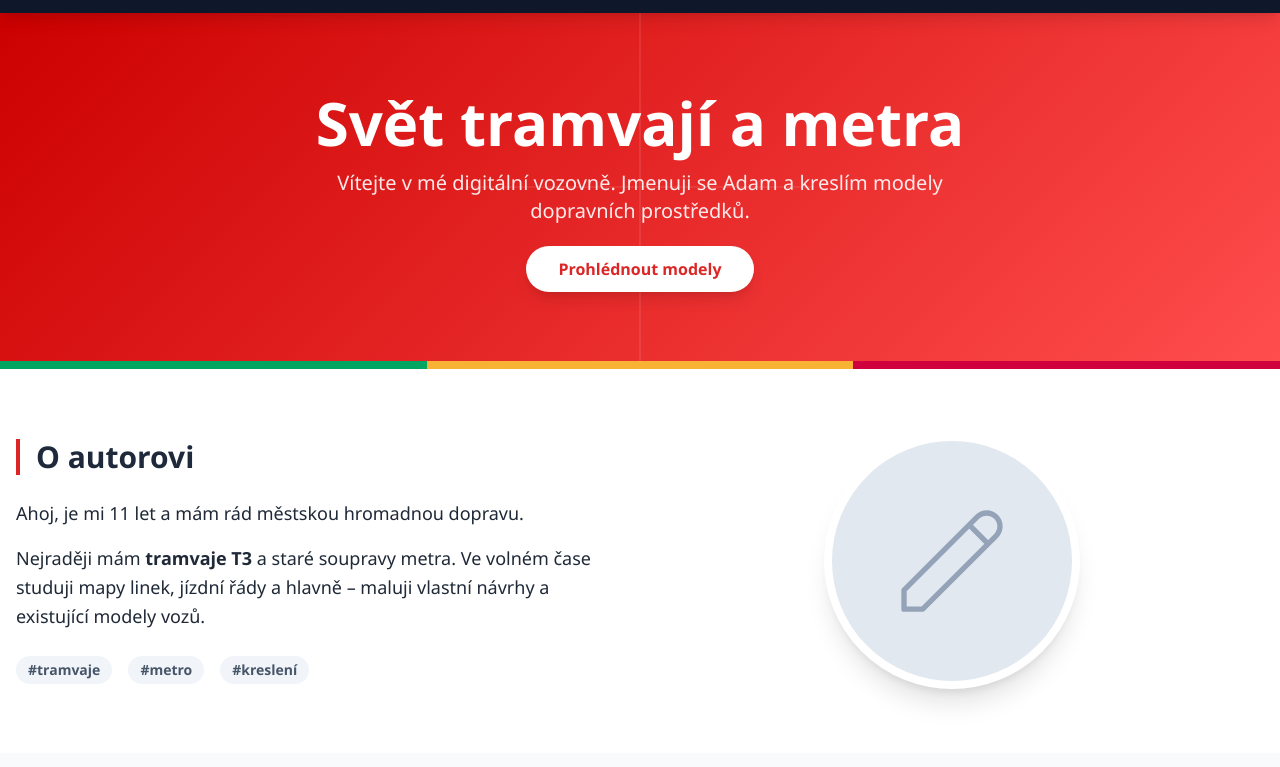
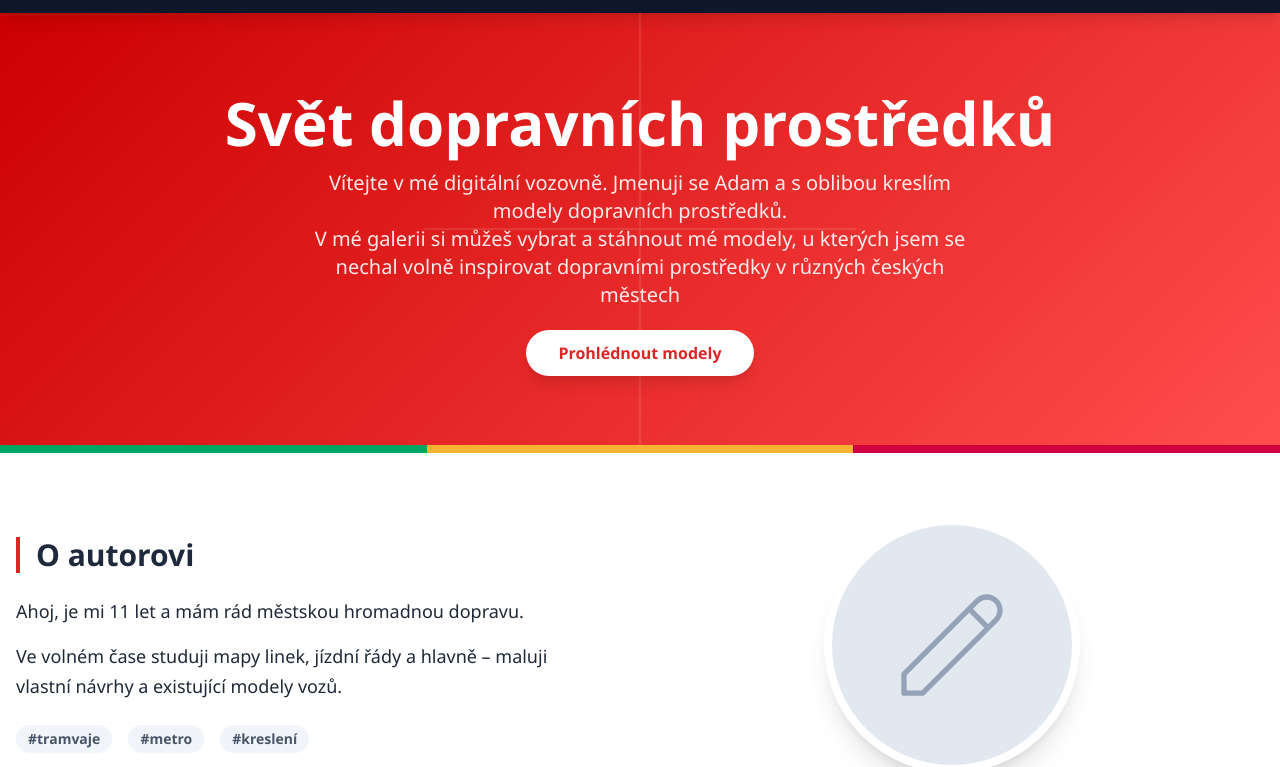
Before and after one commit to janhacmac-coder/ADAWEB, a plain HTML site: page index_files/shim.html in a window 1280 px wide. Shown: the part 51-818 px from the top of the page. Drawn offline with nearby package versions, Linux system fonts and the light colour scheme.

Commit message:
Add files via upload

```diff
--- a/index_files/shim.html
+++ b/index_files/shim.html
@@ -599,9 +599,10 @@ if (navigator.mediaDevices && navigator.mediaDevices.getUserMedia) {
     <!-- Hero Sekce (Úvod) -->
     <header class="transport-gradient text-white py-20 px-4 text-center relative overflow-hidden">
         <div class="container mx-auto relative z-10">
-            <h1 class="text-4xl md:text-6xl font-extrabold mb-4">Svět tramvají a metra</h1>
+            <h1 class="text-4xl md:text-6xl font-extrabold mb-4">Svět dopravních prostředků</h1>
             <p class="text-lg md:text-xl opacity-90 mb-8 max-w-2xl mx-auto">
-                Vítejte v mé digitální vozovně. Jmenuji se Adam a kreslím modely dopravních prostředků.
+                Vítejte v mé digitální vozovně. Jmenuji se Adam a s oblibou kreslím modely dopravních prostředků. <br>
+                V mé galerii si můžeš vybrat a stáhnout mé modely, u kterých jsem se nechal volně inspirovat dopravními prostředky v různých českých městech
             </p>
             <a href="blob:https://6032igwgjb9kmv4crqbto53l114otjlyt851sffggl97xxuakt-h839267052.scf.usercontent.goog/9c93a9d3-e407-4fe7-a19b-e3753f780c9f#galerie" class="bg-white text-red-600 font-bold py-3 px-8 rounded-full shadow-lg hover:bg-yellow-400 hover:text-slate-900 transition duration-300">
                 Prohlédnout modely
@@ -632,7 +633,7 @@ if (navigator.mediaDevices && navigator.mediaDevices.getUserMedia) {
                     Ahoj, je mi 11 let a mám rád městskou hromadnou dopravu.
                 </p>
                 <p class="text-lg leading-relaxed mb-4">
-                    Nejraději mám <strong>tramvaje T3</strong> a staré soupravy metra. Ve volném čase studuji mapy linek, jízdní řády a hlavně – maluji vlastní návrhy a existující modely vozů.
+                    Ve volném čase studuji mapy linek, jízdní řády a hlavně – maluji vlastní návrhy a existující modely vozů.
                 </p>
                 <div class="mt-6 flex space-x-4">
                     <span class="bg-slate-100 px-3 py-1 rounded-full text-sm font-semibold text-slate-600">#tramvaje</span>
```
